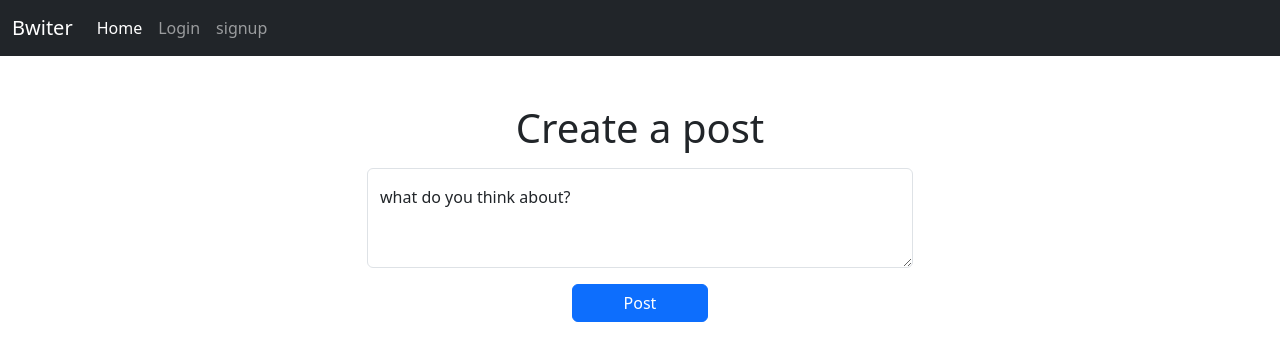
After one commit to loverboyfaisal/fullStackProjects, a Flask app: page /createpost in a window 1280 px wide. The commit adds this page. Shown: the top 361 px of the page. Run offline with Flask 3, Linux system fonts and the light colour scheme.

Commit message:
Add post creation and template/route updates
Add post creation support: new createpost.html template and a /createpost view that handles GET and POST to save posts. Add create_post and fetch_post functions to models (creates posts in DB; fetch_post currently calls fetchone() but does not return the result). Update base.html to show logout when authenticated and cleaned up imports in auth.py and views.py. Updated compiled pyc files.

```diff
--- a/simpleBlog/src/auth.py
+++ b/simpleBlog/src/auth.py
@@ -1,8 +1,8 @@
 # Import bluebrint
-from flask import Blueprint,render_template,request,redirect,url_for,jsonify
+from flask import Blueprint,render_template,request,redirect,url_for
 from src.models import User,create_user
 from werkzeug.security import check_password_hash,generate_password_hash
-from flask_login import login_user,logout_user,current_user,login_required
+from flask_login import login_user,logout_user,current_user
 # Create bluebrint instance
 auth = Blueprint("auth",__name__)
 
@@ -25,7 +25,7 @@ def login():
         else:
             return render_template('login.html',msg="user is not exist")
 
-
+    return render_template('login.html',msg="user is not exist",)
 
 
 @auth.route('/sign_up',methods=["GET", "POST"])
--- a/simpleBlog/src/templates/base.html
+++ b/simpleBlog/src/templates/base.html
@@ -37,12 +37,18 @@
                                 >Home</a
                             >
                         </li>
+                        {% if current_user.is_authenticated %}
+                        <li class="nav-item">
+                            <a class="nav-link" href="/logout">logout</a>
+                        </li>
+                        {%else%}
                         <li class="nav-item">
                             <a class="nav-link" href="/login">Login</a>
                         </li>
                         <li class="nav-item">
                             <a class="nav-link" href="/sign_up">signup</a>
                         </li>
+                        {%endif%}
                     </ul>
                 </div>
             </div>
--- a/simpleBlog/src/templates/create_post.html
+++ /dev/null
@@ -1,2 +0,0 @@
-{% extends "base.html" %} {% block title %} home {% endblock %} {% block
-content%} {% endblock %}
--- /dev/null
+++ b/simpleBlog/src/templates/createpost.html
@@ -0,0 +1,29 @@
+{% extends "base.html" %} {% block title %} Home {% endblock %} {% block
+content%}
+
+<div align="center" class="container mt-5">
+    <h1>Create a post</h1>
+</div>
+<div class="container d-flex justify-content-center align-items-center mt-3">
+    <form action="" method="post" class="w-50">
+        <div class="form-floating">
+            <div class="form-floating">
+                <textarea
+                    class="form-control"
+                    placeholder="Leave a comment here"
+                    id="floatingTextarea2"
+                    style="height: 100px"
+                    name="user_input_post_content"
+                ></textarea>
+                <label for="floatingTextarea2">what do you think about?</label>
+            </div>
+        </div>
+        <div align="center" class="mt-3">
+            <button type="submit" class="btn btn-primary mb-3 w-25">
+                Post
+            </button>
+        </div>
+    </form>
+</div>
+
+{% endblock %}
--- a/simpleBlog/src/views.py
+++ b/simpleBlog/src/views.py
@@ -1,5 +1,5 @@
 # Import bluebrint
-from flask import Blueprint,render_template
+from flask import Blueprint,render_template,request
 from flask_login import login_required,current_user
 # Create bluebrint instance
 views = Blueprint("views",__name__)
@@ -9,4 +9,18 @@ views = Blueprint("views",__name__)
 @views.route("/")
 @login_required
 def home():
-    return render_template('home.html',name=current_user.user_name)
+    return render_template('home.html',name=current_user.user_name,user=current_user)
+
+
+
+@views.route('/createpost',methods=["GET","POST"])
+# uncomment it after finish
+# @login_required
+def create_post():
+    if request.method == "GET":
+        return render_template('createpost.html')
+    if request.method == "POST":
+        post_content = request.values.get("user_input_post_content")
+        from src.models import create_post
+        create_post(current_user.id,post_content)
+    return render_template('createpost.html')
```
Also changed, not shown: simpleBlog/src/models.py (+22 -0 lines).
